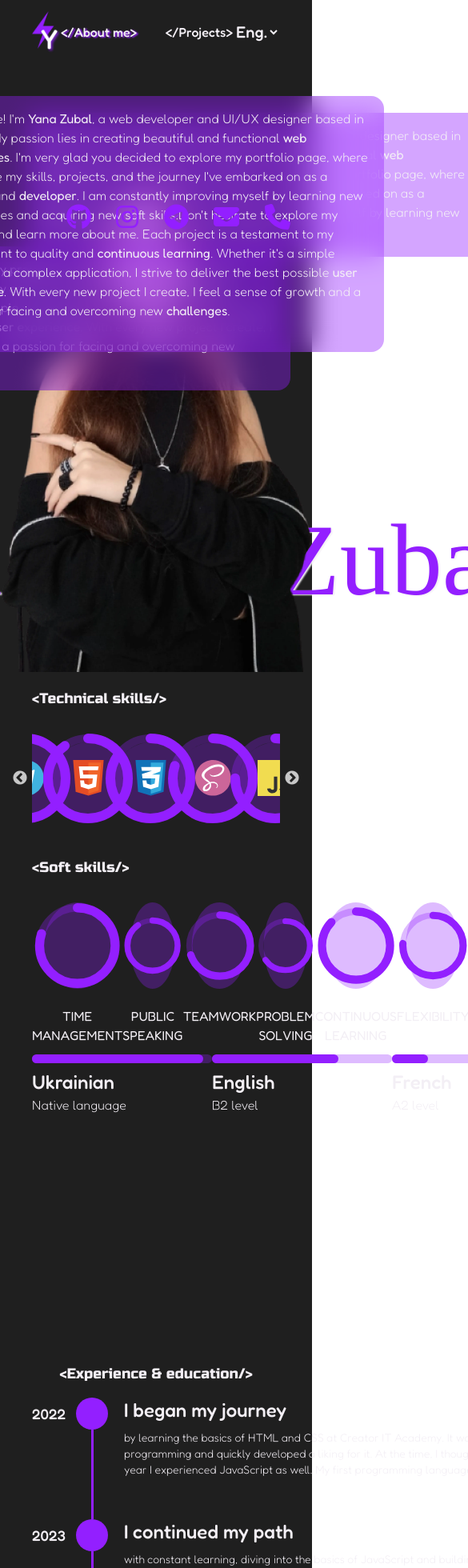
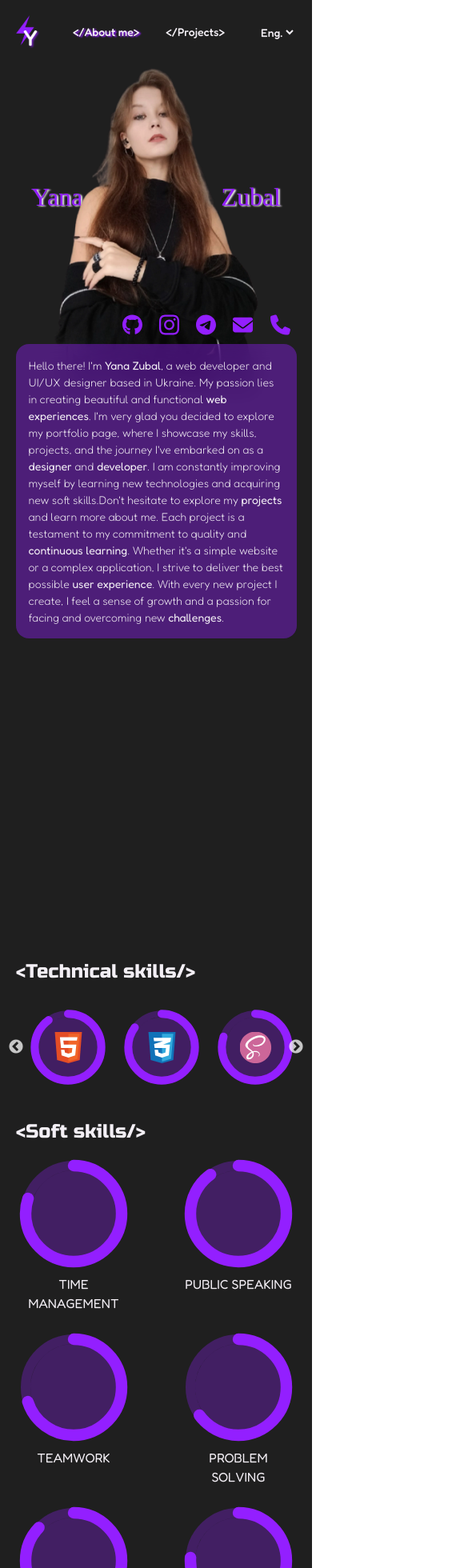
Before and after one commit to ZubalYana/Portfolio, a React (Vite) app: page /about in a window 390 px wide. Shown: the top 1960 px of the page at 80% size, 585 px wide, since content can reach past the window. Built offline with nearby package versions, Linux system fonts and the light colour scheme; a web font is replaced by a local one.

Commit message:
adapt the page for bigger phone models

```diff
--- a/src/components/AboutMe/AboutMe.css
+++ b/src/components/AboutMe/AboutMe.css
@@ -131,3 +131,101 @@
         width: 90%;
     }
 }
+@media (max-width: 426px) {
+    .sectionTitle {
+        font-size: 24px;
+    }
+    .textCon{
+        display: none;
+    }
+    #generalTextCon{
+        display: block;
+        width: 90%;
+        font-size: 14px;
+        height: auto;
+        bottom: auto;
+        position: absolute;
+        top: 350px;
+    }
+    section{
+        padding: 20px !important;
+    }
+    .mainPhoto{
+        height: 400px;
+        bottom: auto;
+        top: 5px;
+    }
+    .mainSection{
+        min-height: 130vh;
+    }
+    .socialMediaIcons{
+        top: 310px;
+        width: 250px;
+    }
+    .decorationText{
+        top: 150px;
+        bottom: auto;
+        font-size: 32px;
+        width: 80%;
+    }
+    #skills{
+        height: 240vh;
+    }
+    .experienceEducationCon{
+        flex-direction: column;
+    }
+    #experience{
+        height: 265vh;
+    }
+    #projects{
+        height: 285vh;
+    }
+    .sectionSubtitle{
+        font-size: 12px !important;
+        width: 100%;
+    }
+    #faq{
+        margin-top: 25px;
+        min-height: 130vh;
+    }
+    .footerContent{
+        flex-direction: column;
+    }
+    .lineToAnimate{
+        position: absolute;
+        top: 50px;
+        max-width: 90%;
+    }
+    .footerLeftPart img{
+        width: 120px;
+    }
+    .footerLeftPart p{
+        font-size: 12px;
+        width: 100%;
+    }
+    #footer{
+        height: 100vh;
+    }
+    .socialMediaIcons{
+        width: 210px;
+    }
+    .socialMediaIcons svg{
+        width: 25px;
+    }
+    .footerRightPart{
+        margin-top: 25px;
+        width: 100%;
+    }
+    .footerRightPart h4{
+        font-size: 20px;
+    }
+    .footerRightPart p{
+        font-size: 14px;
+    }
+    .footerListElement{
+        align-items: flex-start;
+    }
+    .copyright{
+        width: 90%;
+    }
+}
--- a/src/components/CircleProgressbar/CircleProgressbar.css
+++ b/src/components/CircleProgressbar/CircleProgressbar.css
@@ -49,3 +49,23 @@
     width: 45px;
     height: 45px;
   }
+  @media (max-width: 426px) {
+    .circle-progressbar{
+      width: 100px;
+      height: 100px;
+    }
+    .circle-progressbar__icon img{
+      width: 40px;
+      height: 40px;
+    }
+}
+@media (max-width: 376px) {
+  .circle-progressbar{
+    width: 90px;
+    height: 90px;
+  }
+  .circle-progressbar__icon img{
+    width: 30px;
+    height: 30px;
+  }
+}
--- a/src/components/EducationCards/EducationCards.css
+++ b/src/components/EducationCards/EducationCards.css
@@ -7,3 +7,12 @@
         width: 100% !important;
     }
 }
+@media (max-width: 426px) {
+    .eduCardsContainer{
+        width: 100%;
+        height: 550px;
+    }
+    .eduCard{
+        width: 100% !important;
+    }
+}
--- a/src/components/ExperienceRoadmap/ExperienceRoadmap.css
+++ b/src/components/ExperienceRoadmap/ExperienceRoadmap.css
@@ -53,3 +53,32 @@
     width: 230px;
   }
 }
+@media (max-width: 426px) {
+  .experienceStep{
+      width: 100% !important;
+      height: 200px !important;
+  }
+  .path_stick.visible{
+    height: 160px !important;
+  }
+  .year{
+    font-size: 14px;
+  }
+  .path{
+    margin-left: 10px !important;
+  }
+  .experience_text{
+    padding-left: 15px;
+  }
+  .experience_title{
+    width: 200px !important;
+    font-size: 20px;
+    font-weight: 500;
+    width: auto;
+  }
+  .experience_description{
+    font-size: 12px;
+    font-weight: 300;
+    width: 270px;
+  }
+}
--- a/src/components/Header/Header.css
+++ b/src/components/Header/Header.css
@@ -31,3 +31,21 @@ ul li a:hover:not(.active) {
         font-size: 14px !important;
     }
 }
+@media (max-width: 426px) {
+    header{
+        padding: 20px !important;
+    }
+    .logo{
+        width: 30px;
+    }
+    ul{
+        width: 190px !important;
+    }
+    li{
+        font-size: 14px;
+        font-weight: 500;
+    }
+    select{
+        font-size: 14px !important;
+    }
+}
--- a/src/components/LanguagesSkills/LanguagesSkills.css
+++ b/src/components/LanguagesSkills/LanguagesSkills.css
@@ -6,3 +6,11 @@
         margin-top: 30px;
     }
 }
+@media (max-width: 426px) {
+    .languagesContainer{
+        width: 100%;
+        height: 390px;
+        flex-wrap: wrap;
+        margin-top: 30px;
+    }
+}
--- a/src/components/ProjectsCards/ProjectsCards.css
+++ b/src/components/ProjectsCards/ProjectsCards.css
@@ -11,3 +11,16 @@
         margin-bottom: 30px !important;
     }
 }
+@media (max-width: 426px) {
+    .projectsContainer{
+        width: 100%;
+        height: 1800px;
+        display: flex;
+        flex-direction: column;
+        flex-wrap: nowrap;
+    }
+    .projectCard{
+        width: 100% !important;
+        margin-bottom: 30px !important;
+    }
+}
--- a/src/components/Questions/Questions.css
+++ b/src/components/Questions/Questions.css
@@ -15,3 +15,20 @@
         font-weight: 200;
     }
 }
+@media (max-width: 426px) {
+    .questions{
+        width: 100% !important;
+    }
+    .question{
+        font-size: 14px;
+        font-weight: 500;
+        padding: 15px;
+    }
+    .question h3{
+        width: 85%;
+    }
+    .answer h3{
+        font-size: 12px;
+        font-weight: 200;
+    }
+}
--- a/src/components/SkillsSlider/SkillsSlider.css
+++ b/src/components/SkillsSlider/SkillsSlider.css
@@ -16,3 +16,14 @@
         padding: 0 15px !important;
     }
 }
+@media (max-width: 426px) {
+    .slick-next{
+        margin-right: 15px !important;
+    }
+    .slick-prev{
+        margin-left: 15px !important;
+    }
+    .slick-list{
+        padding: 0 5px !important;
+    }
+}
--- a/src/components/SkillsSlider/SkillsSlider.jsx
+++ b/src/components/SkillsSlider/SkillsSlider.jsx
@@ -256,9 +256,15 @@ export default function SkillsSlider() {
             },
           },
           {
+            breakpoint: 426,
+            settings: {
+              slidesToShow: 3,
+            },
+          },
+          {
             breakpoint: 376,
             settings: {
-              slidesToShow: 2,
+              slidesToShow: 3,
             },
           },
         ],
--- a/src/components/SoftSkills/SoftSkills.css
+++ b/src/components/SoftSkills/SoftSkills.css
@@ -5,3 +5,10 @@
         flex-wrap: wrap !important;
     }
 }
+@media (max-width: 426px) {
+    .softSkillsCon{
+        width: 100% !important;
+        height: 650px !important;
+        flex-wrap: wrap !important;
+    }
+}
```
